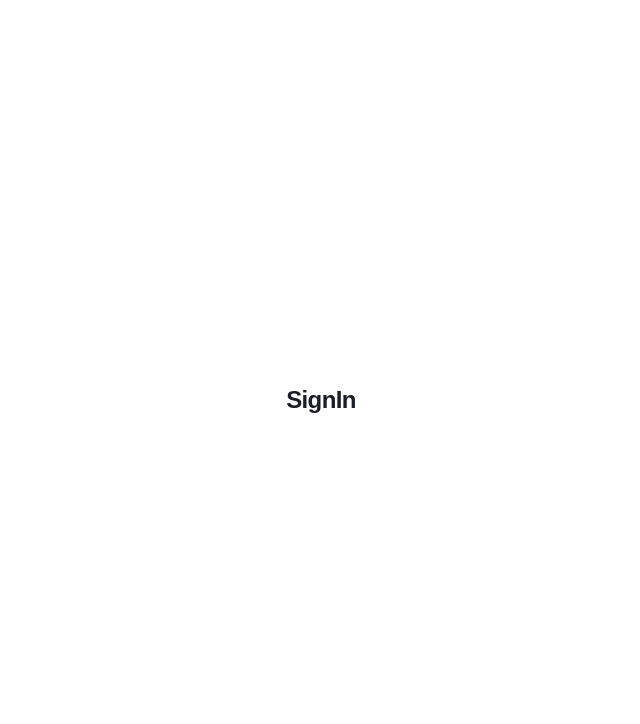
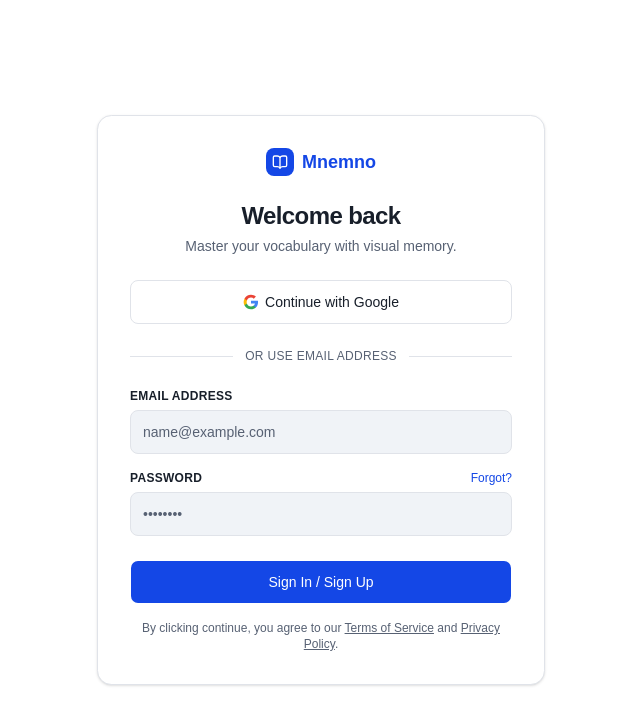
Before and after one commit to hereisphil/2606-WDV349-CantuPhillip, a React (Vite) app in the folder dev/mnemno/apps/web/: page /signin in a window 1280 px wide. Shown: the top 724 px of the page, without its empty margins (319-959 px from the left). Built offline with nearby package versions, Linux system fonts and the light colour scheme.

Commit message:
Scafolded the main component. Next will update to use shadcn/ui

```diff
--- a/dev/mnemno/apps/web/src/routes/_auth/signin.tsx
+++ b/dev/mnemno/apps/web/src/routes/_auth/signin.tsx
@@ -1,13 +1,129 @@
-import { createFileRoute } from "@tanstack/react-router"
+import { createFileRoute, Link } from "@tanstack/react-router"
+import { BookOpen } from "lucide-react"
+import { Button } from "@workspace/ui/components/button"
 
 export const Route = createFileRoute("/_auth/signin")({
   component: SignIn,
 })
 
+const inputClass =
+  "h-11 w-full rounded-lg border border-input bg-secondary px-3 text-sm outline-none placeholder:text-muted-foreground focus-visible:border-ring focus-visible:ring-3 focus-visible:ring-ring/50"
+
 function SignIn() {
   return (
-    <section className="flex flex-col items-center justify-center">
-      <h1 className="text-2xl font-bold tracking-tight">SignIn</h1>
-    </section>
+    <div className="w-full max-w-md">
+      <section className="rounded-2xl border border-border bg-card p-8 shadow-sm">
+        <div className="flex items-center justify-center gap-2 font-semibold text-primary">
+          <span className="flex size-7 items-center justify-center rounded-lg bg-primary text-primary-foreground">
+            <BookOpen className="size-4" aria-hidden="true" />
+          </span>
+          <span className="text-lg">Mnemno</span>
+        </div>
+
+        <h1 className="mt-6 text-center text-2xl font-bold tracking-tight">
+          Welcome back
+        </h1>
+        <p className="mt-1 text-center text-sm text-muted-foreground">
+          Master your vocabulary with visual memory.
+        </p>
+
+        <Button variant="outline" className="mt-6 h-11 w-full">
+          <GoogleIcon />
+          Continue with Google
+        </Button>
+
+        <div className="my-6 flex items-center gap-3">
+          <span className="h-px flex-1 bg-border" />
+          <span className="text-xs font-medium tracking-wide text-muted-foreground">
+            OR USE EMAIL ADDRESS
+          </span>
+          <span className="h-px flex-1 bg-border" />
+        </div>
+
+        <form
+          className="flex flex-col gap-4"
+          onSubmit={(e) => e.preventDefault()}
+        >
+          <div className="flex flex-col gap-1.5">
+            <label
+              htmlFor="email"
+              className="text-xs font-semibold tracking-wide"
+            >
+              EMAIL ADDRESS
+            </label>
+            <input
+              id="email"
+              type="email"
+              autoComplete="email"
+              placeholder="name@example.com"
+              className={inputClass}
+            />
+          </div>
+
+          <div className="flex flex-col gap-1.5">
+            <div className="flex items-center justify-between">
+              <label
+                htmlFor="password"
+                className="text-xs font-semibold tracking-wide"
+              >
+                PASSWORD
+              </label>
+              <button
+                type="button"
+                className="text-xs font-medium text-primary hover:underline"
+              >
+                Forgot?
+              </button>
+            </div>
+            <input
+              id="password"
+              type="password"
+              autoComplete="current-password"
+              placeholder="••••••••"
+              className={inputClass}
+            />
+          </div>
+
+          <Button type="submit" className="mt-2 h-11 w-full">
+            Sign In / Sign Up
+          </Button>
+        </form>
+
+        <p className="mt-4 text-center text-xs text-muted-foreground">
+          By clicking continue, you agree to our{" "}
+          <Link to="/terms" className="underline hover:text-foreground">
+            Terms of Service
+          </Link>{" "}
+          and{" "}
+          <Link to="/privacy" className="underline hover:text-foreground">
+            Privacy Policy
+          </Link>
+          .
+        </p>
+      </section>
+    </div>
   )
 }
+
+function GoogleIcon() {
+  return (
+    <svg viewBox="0 0 24 24" className="size-4" aria-hidden="true">
+      <path
+        fill="#4285F4"
+        d="M22.56 12.25c0-.78-.07-1.53-.2-2.25H12v4.26h5.92a5.06 5.06 0 0 1-2.2 3.32v2.77h3.57c2.08-1.92 3.28-4.74 3.28-8.1Z"
+      />
+      <path
+        fill="#34A853"
+        d="M12 23c2.97 0 5.46-.98 7.28-2.66l-3.57-2.77c-.98.66-2.23 1.06-3.71 1.06-2.86 0-5.29-1.93-6.16-4.53H2.18v2.84A11 11 0 0 0 12 23Z"
+      />
+      <path
+        fill="#FBBC05"
+        d="M5.84 14.1a6.6 6.6 0 0 1 0-4.2V7.06H2.18a11 11 0 0 0 0 9.88l3.66-2.84Z"
+      />
+      <path
+        fill="#EA4335"
+        d="M12 5.38c1.62 0 3.06.56 4.21 1.64l3.15-3.15C17.45 2.09 14.97 1 12 1A11 11 0 0 0 2.18 7.06l3.66 2.84C6.71 7.3 9.14 5.38 12 5.38Z"
+      />
+    </svg>
+  )
+}
```
